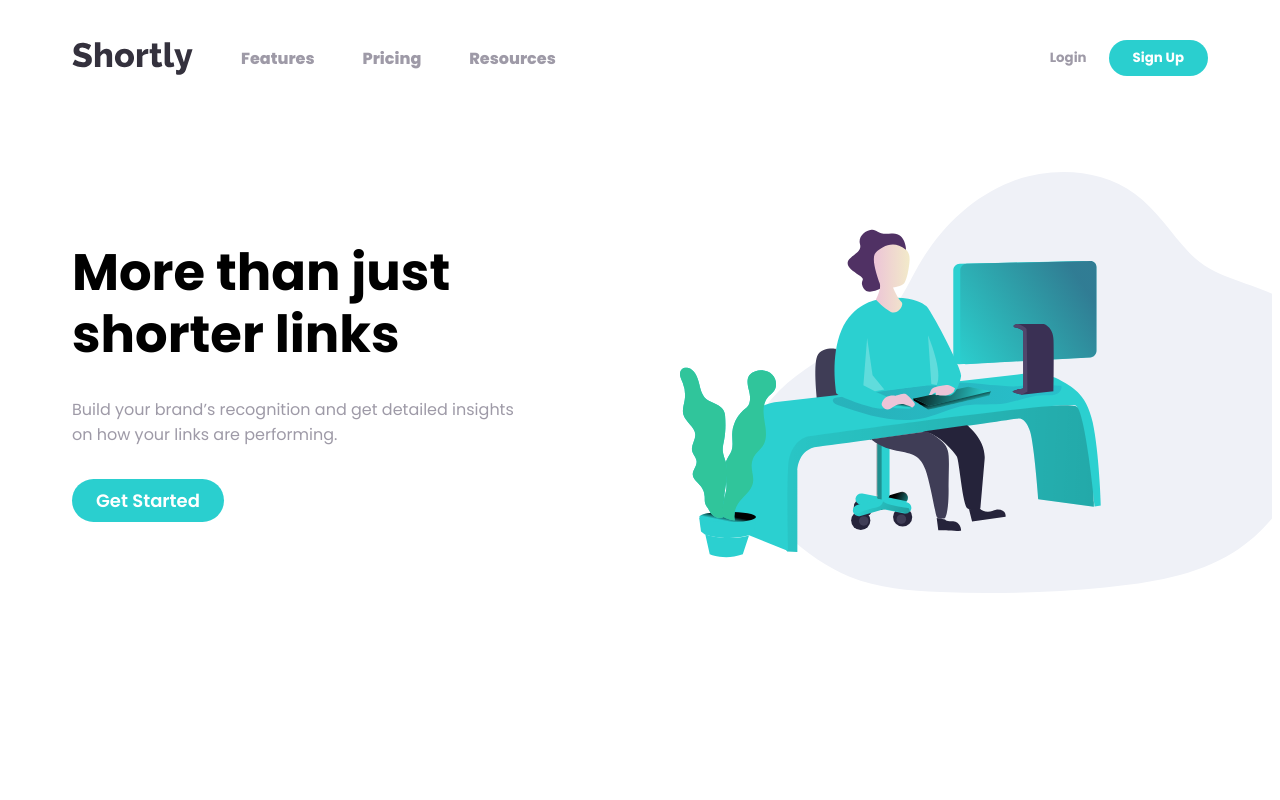
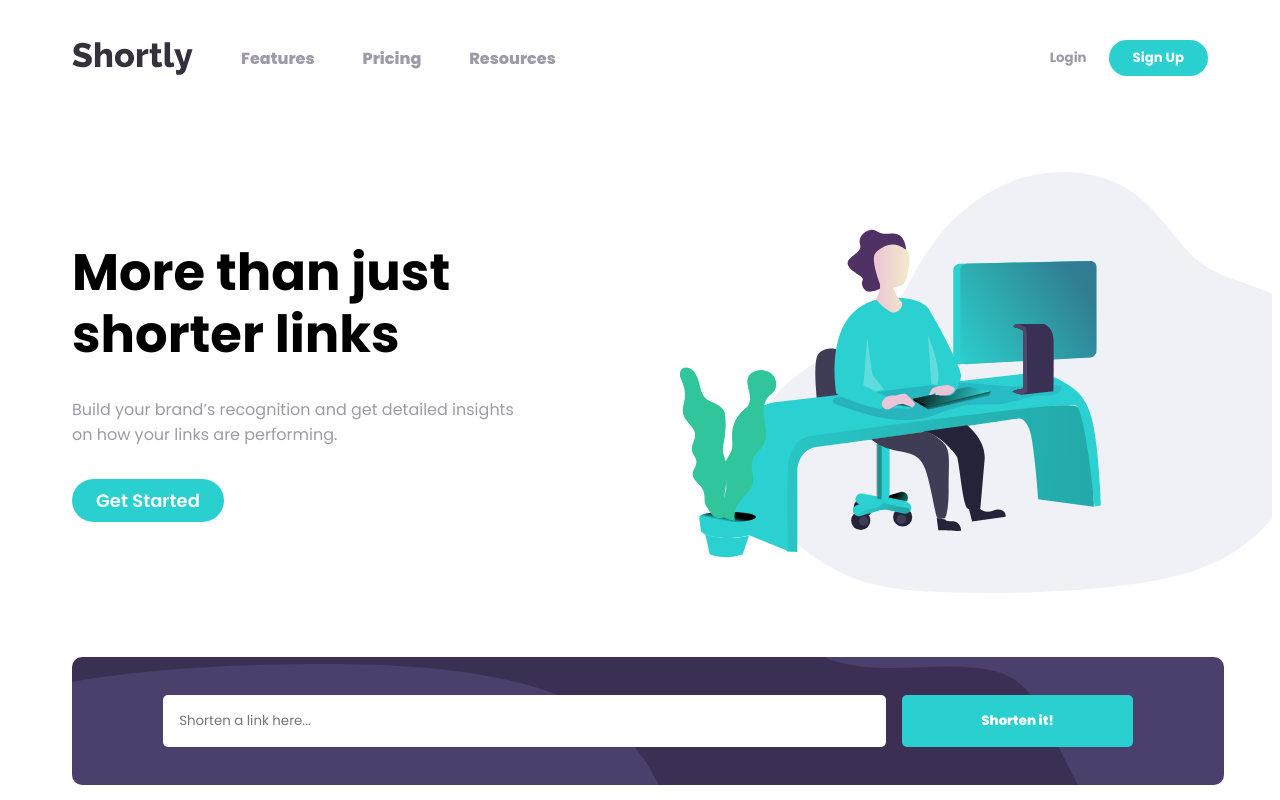
Before and after one commit to abdo1rahman/url-shortening, a React (Vite) app: page / in a window 1280 px wide. Built offline with nearby package versions, Linux system fonts and the light colour scheme.

Commit message:
API logic is next

```diff
--- a/src/App.css
+++ b/src/App.css
@@ -156,7 +156,59 @@ hr {
 .hero-img {
   width: 50vw;
   position: relative;
+  z-index: -1;
   left: 3rem;
+}
+
+.form-container {
+  background: url(/images/bg-shorten-desktop.svg);
+  background-size: cover;
+  background-position: center;
+  background-color: var(--dark-violet);
+  border-radius: 10px;
+  width: 90vw;
+  position: relative;
+  left: 5vw;
+  height: 8rem;
+  display: flex;
+  align-items: center;
+  justify-content: center;
+}
+
+.url-form {
+  width: 100%;
+  display: flex;
+  gap: 1rem;
+  align-items: center;
+  justify-content: center;
+}
+
+#url-input {
+  width: 60%;
+  padding: 1rem;
+  border: none;
+  border-radius: 5px;
+}
+
+#url-input:focus {
+  border-color: var(--cyan);
+}
+
+.shorten {
+  padding: 1rem;
+  margin: 0;
+  background-color: var(--cyan);
+  border: none;
+  border-radius: 5px;
+  color: white;
+  font-weight: 800;
+  width: 20%;
+  cursor: pointer;
+  transition: background-color 0.2s;
+}
+
+.shorten:hover {
+  background-color: var(--light-cyan);
 }
 
 @media (max-width: 1000px) {
@@ -200,3 +252,25 @@ hr {
     order: 1;
   }
 }
+
+@media (max-width: 590px) {
+  .form-container {
+    background: url(/images/bg-shorten-mobile.svg);
+    background-size: cover;
+    background-position: center;
+    background-color: var(--dark-violet);
+    height: 12rem;
+  }
+  .url-form {
+    flex-direction: column;
+    gap: 1rem;
+  }
+
+  #url-input {
+    width: 75vw;
+  }
+
+  .shorten {
+    width: 82vw;
+  }
+}
--- a/src/App.jsx
+++ b/src/App.jsx
@@ -1,8 +1,10 @@
 import Navbar from "./components/Navbar.jsx";
 import HamNav from "./components/HamNav.jsx";
 import Hero from "./components/Hero.jsx";
+import UrlForm from "./components/UrlForm.jsx";
 
 import { useState, useEffect } from "react";
+import { motion, AnimatePresence } from "motion/react";
 import "./App.css";
 
 const THRESHOLD = 768;
@@ -36,10 +38,21 @@ function App() {
         windowWidth={windowWidth}
         toggleNav={toggleNav}
       />
-      {navOpen && (
-        <HamNav activeMenu={activeMenu} setActiveMenu={setActiveMenu} />
-      )}
+      <AnimatePresence>
+        {navOpen && (
+          <motion.div
+            initial={{ scaleY: 0 }}
+            animate={{ scaleY: 1 }}
+            exit={{ scaleY: 0 }}
+            style={{ transformOrigin: "top" }}
+            transition={{ duration: 0.2 }}
+          >
+            <HamNav activeMenu={activeMenu} setActiveMenu={setActiveMenu} />
+          </motion.div>
+        )}
+      </AnimatePresence>
       <Hero />
+      <UrlForm />
     </div>
   );
 }
--- a/src/components/UrlForm.jsx
+++ b/src/components/UrlForm.jsx
@@ -0,0 +1,27 @@
+import React, { useState, useRef } from "react";
+export default function UrlForm() {
+  const [link, setLink] = useState("");
+
+  function handleChange(e) {
+    setLink(e.target.value);
+  }
+
+  const handleClick = (e) => {};
+
+  return (
+    <div className="form-container">
+      <div className="url-form">
+        <input
+          id="url-input"
+          type="text"
+          value={link}
+          onChange={handleChange}
+          placeholder="Shorten a link here..."
+        />
+        <button type="submit" onClick={handleClick} className="shorten">
+          Shorten it!
+        </button>
+      </div>
+    </div>
+  );
+}
--- a/src/index.css
+++ b/src/index.css
@@ -3,6 +3,7 @@
   /* Primary */
   --cyan: hsl(180, 66%, 49%);
   --translucent-cyan: hsla(180, 66%, 49%, 0.61);
+  --light-cyan: hsl(180, 98%, 67%);
   --dark-violet: hsl(257, 27%, 26%);
   /* Secondary */
   --error: hsl(0, 87%, 67%);
@@ -16,6 +17,8 @@
 
 body,
 html {
-  /* margin: 0.5rem; */
+  position: relative;
+  z-index: -1000;
+  background-color: white;
   overflow-x: hidden;
 }
```
